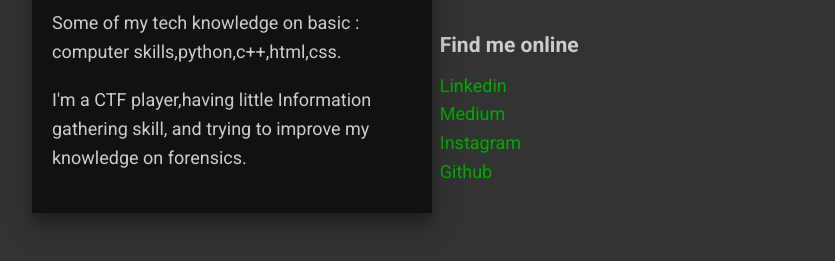
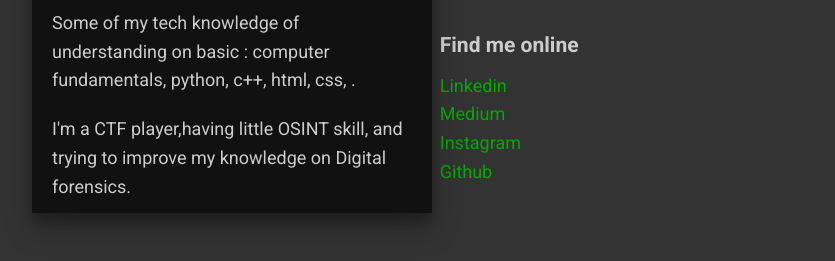
Before and after one commit to shyamprasathsastra/Portfolio, a website: page index.html in a window 1280 px wide. Both pictures are taken after a click on the item "/about". Shown: the part 237-498 px from the top of the page, without its empty margins (18-853 px from the left). Drawn offline with Linux system fonts and the light colour scheme.

Commit message:
Update index.html

```diff
--- a/index.html
+++ b/index.html
@@ -48,8 +48,8 @@
     <div id="about-content">
         <h2>about-me$:<span class="cursor">|</span></h2>
         <p>My name is S Shyam prasath and I am currently a student at SASTRA University</p>
-        <p>Some of my tech knowledge on basic : computer skills,python,c++,html,css.</p>
-        <p>I'm a CTF player,having little Information gathering skill, and trying to improve my knowledge on forensics.</p>
+        <p>Some of my tech knowledge of understanding on basic : computer fundamentals, python, c++, html, css, .</p>
+        <p>I'm a CTF player,having little OSINT skill, and trying to improve my knowledge on Digital forensics.</p>
     </div>
 </div>
 <div class="hidden">
```
